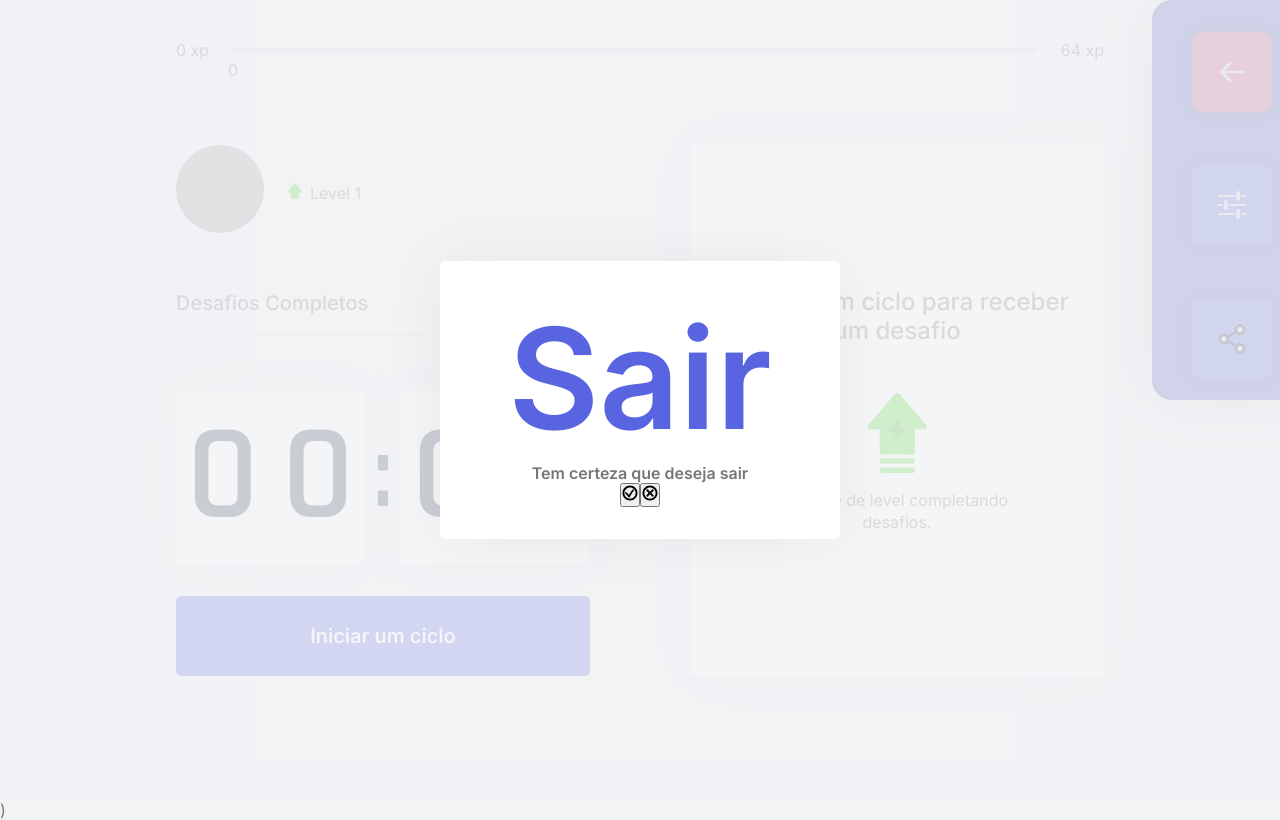
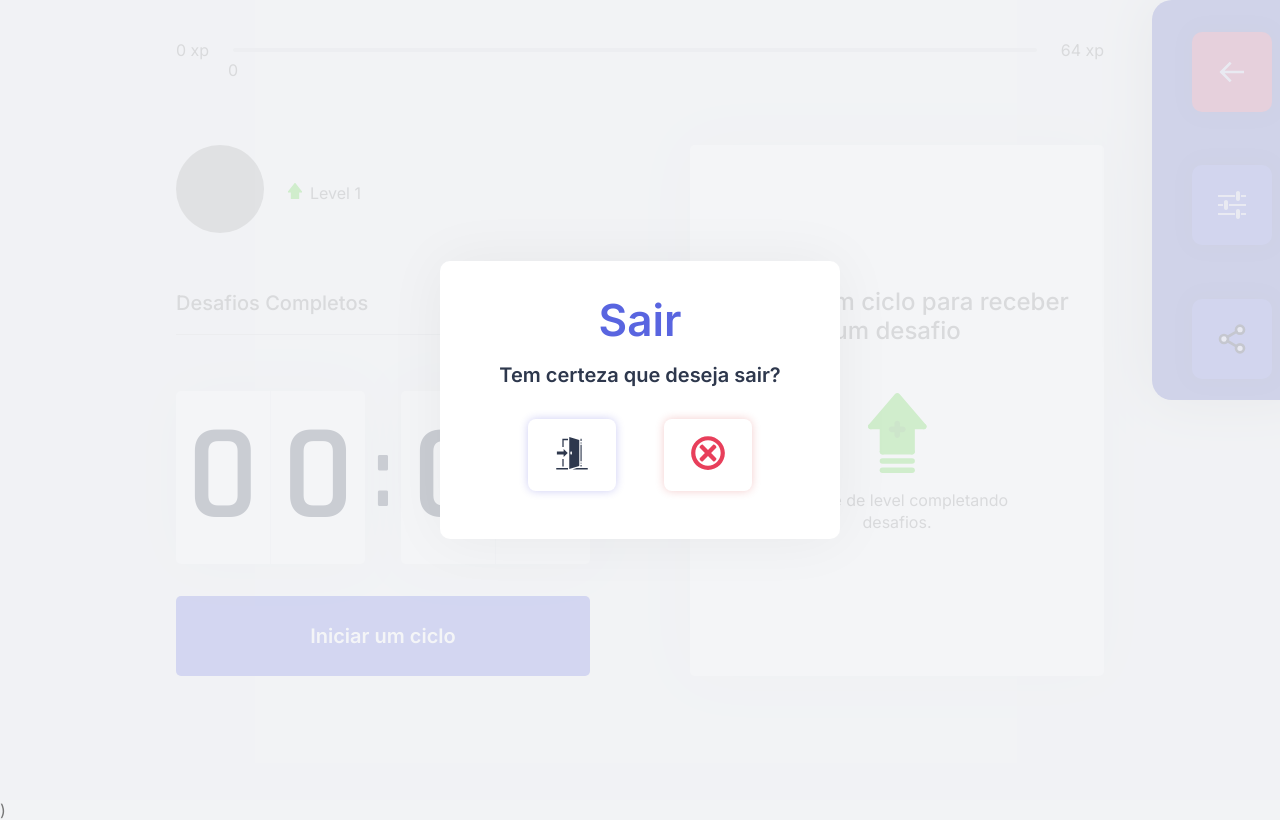
Before and after one commit to paichato/moveit-next, a Next.js app: page /moveit in a window 1280 px wide. Built offline with nearby package versions, Linux system fonts and the light colour scheme; grey boxes are pictures that could not be loaded.

Commit message:
:construction: feat -> added styles to logoutmodal

```diff
--- a/src/components/LogoutModal.tsx
+++ b/src/components/LogoutModal.tsx
@@ -1,4 +1,4 @@
-import {GiConfirmed, GiCancel} from 'react-icons/gi';
+import {GiExitDoor, GiCancel} from 'react-icons/gi';
 import styles from '../styles/component/LogoutModal.module.css'
 
 
@@ -7,9 +7,9 @@ export function LogoutModal(){
         <div className={styles.overlay}>
             <div className={styles.container}>
                 <header>Sair</header>
-                <strong>Tem certeza que deseja sair</strong>
+                <strong>Tem certeza que deseja sair?</strong>
                 <section>
-                <button><GiConfirmed/></button>
+                <button><GiExitDoor/></button>
                 <button><GiCancel/></button>
                 </section>
             </div>
--- a/src/styles/component/LogoutModal.module.css
+++ b/src/styles/component/LogoutModal.module.css
@@ -21,11 +21,88 @@
     box-shadow: 0 0 60px rgba(0,0,0,0.05);
     text-align: center;
     position: relative;
+    border-radius: 10px;
 }
 
 .container header{
-    font-size: 8.75rem;
+    font-size: 2.75rem;
     font-weight: 600;
     color: var(--blue);
+    margin-bottom: 1rem;
 
 }
+
+.container strong{
+    font-size: 1.25rem;
+    color: var(--title);
+
+}
+
+.container section{
+    display: flex;
+    flex-direction: row;
+    justify-content: space-around;
+    align-items: center;
+    margin-top: 1rem;
+    padding: 1rem;
+}
+
+.container button{
+    width: 5.5rem;
+    height: 4.5rem;
+    border-radius: 8px;
+    border:none;
+    background: none;
+    /* opacity: 0.8; */
+    transition: 0.2s all ease-in-out;
+    box-shadow: 0 0 10px rgba(0, 0, 200, 0.2);
+    /* display: flex;
+    flex-direction: row;
+    justify-content: center;
+    align-items: center; */
+    /* font-size: 1.75rem; */
+
+}
+
+
+.container button:hover{
+    opacity: 1;
+    background: var(--blue);
+}
+
+.container button:last-child{
+    background: transparent;
+    border: none;
+    /* border: 2px solid var(--red); */
+    box-shadow: 0 0 10px rgba(200, 0, 0, 0.2);
+}
+
+
+
+.container svg{
+    width: 2.25rem;
+    height: 2.25rem;
+    fill: var(--title);
+    transition: 0.2s all ease-in-out;
+
+}
+
+.container button:hover svg{
+    fill: var(--white);
+}
+
+
+
+.container section button:last-child svg{
+    fill: var(--red);
+}
+
+.container section button:last-child:hover {
+    background: var(--red);
+
+}
+
+.container section button:last-child:hover svg {
+    fill: var(--white);
+
+}
```
